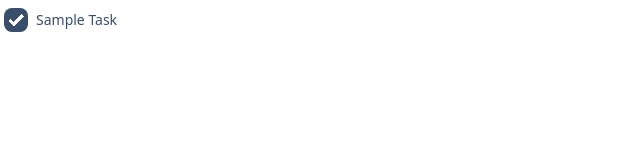
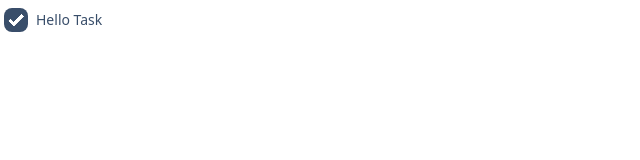
Before and after one commit to gsuke/vue-todolist-tdd, a Vue app: page / in a window 1280 px wide. Shown: the top 160 px of the page, without its empty margins (0-640 px from the left). Built offline with nearby package versions, Linux system fonts and the light colour scheme.

Commit message:
feat: TodoItem: show text

```diff
--- a/src/App.vue
+++ b/src/App.vue
@@ -11,5 +11,5 @@ export default App;
 </script>
 
 <template>
-  <TodoItem />
+  <TodoItem text="Hello Task" />
 </template>
--- a/src/components/TodoItem.vue
+++ b/src/components/TodoItem.vue
@@ -1,12 +1,15 @@
 <template>
   <label :for="uid" class="label justify-start">
     <input :id="uid" type="checkbox" checked="false" class="checkbox" />
-    <div class="label-text ml-2">Sample Task</div>
+    <div class="label-text ml-2">{{ text }}</div>
   </label>
 </template>
 
 <script>
 const TodoItem = {
+  props: {
+    text: String,
+  },
   computed: {
     uid() {
       return String(this.$.uid);
```
Also changed, not shown: 1 other file (tests, documents, lock files or other folders).
